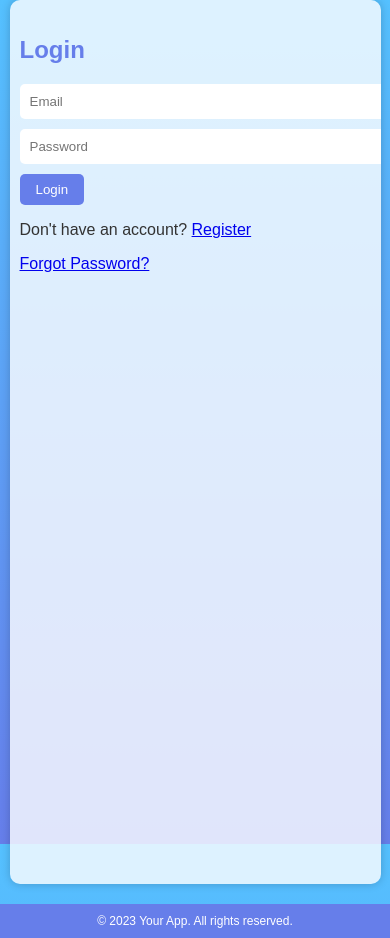
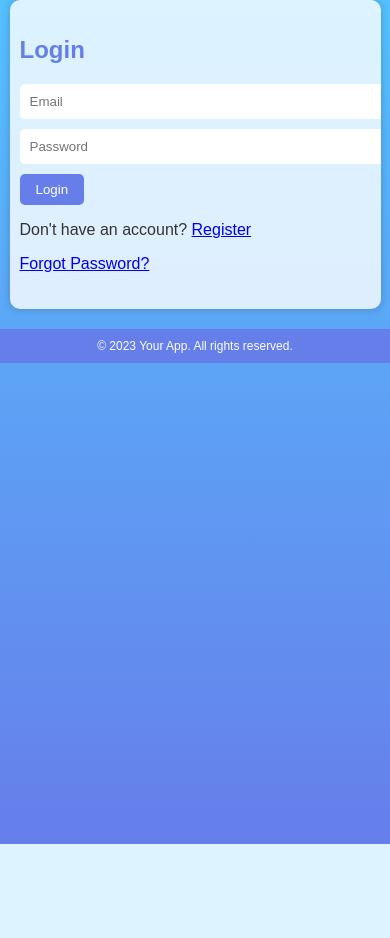
Before and after one commit to shaharalonii/Event-Planning-App, a Flask app: a page that uses templates/base.html in a window 390 px wide. After the commit the page ends 844 px from the top, so only its background shows below. Run offline with Flask 3, Linux system fonts and the light colour scheme.

Commit message:
css baby

```diff
--- a/static/css/styles.css
+++ b/static/css/styles.css
@@ -210,7 +210,7 @@ a.btn-create-event:hover {
 @media screen and (max-width: 768px) {
   .container {
     max-width: 90%;
-    min-height: 100vh; /* Set minimum height to occupy the full viewport height */
+    min-height: 90%; /* Set minimum height to occupy the full viewport height */
     padding: 20px 10px; /* Decrease the horizontal padding for smaller screens */
   }
 
```
